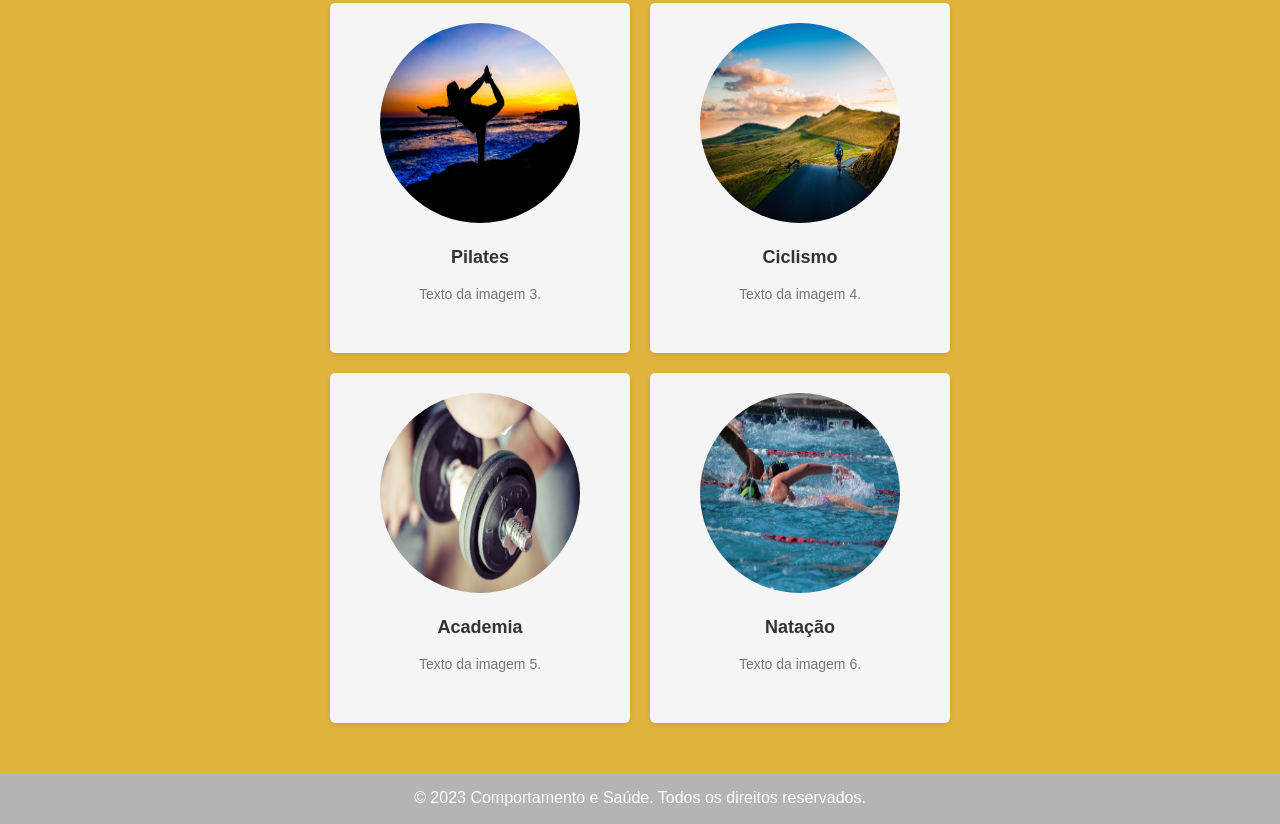
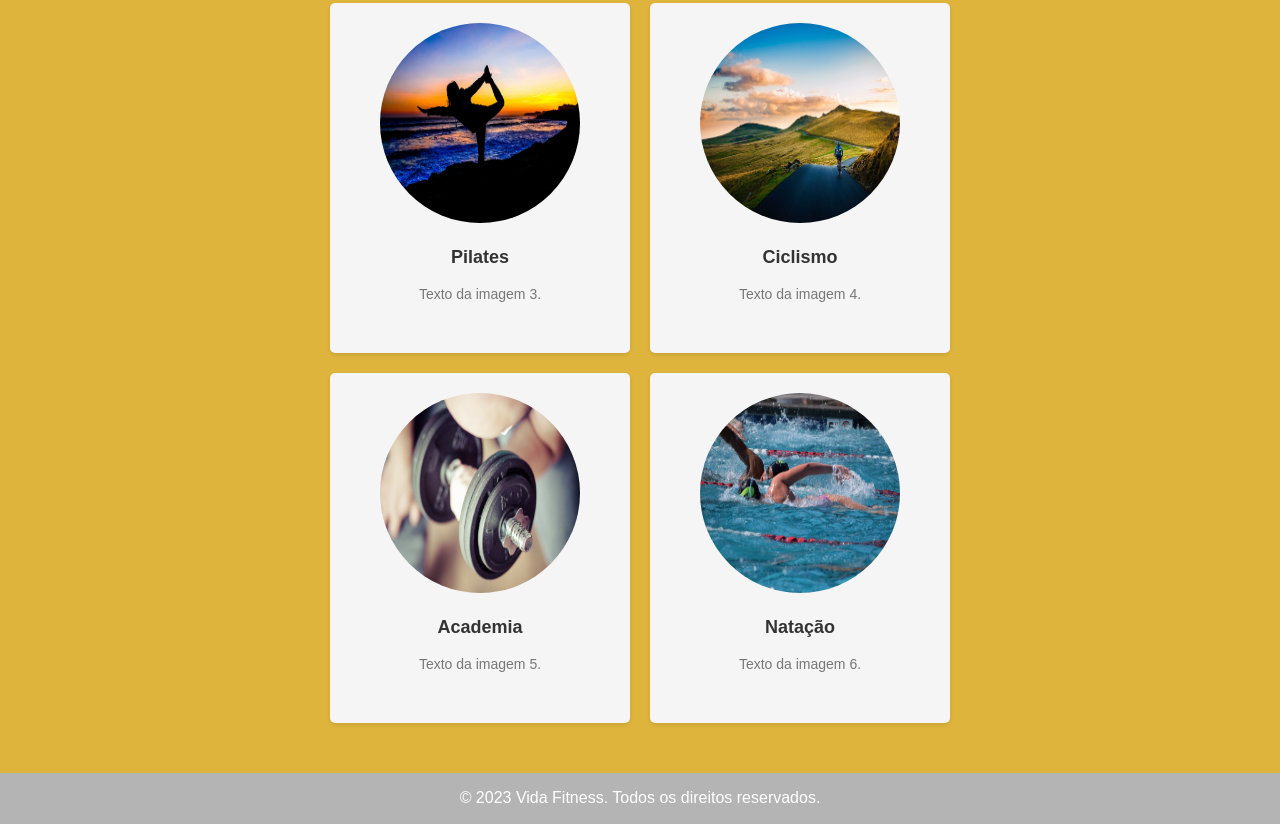
Before and after one commit to FTYSKENSHIN/meusite, a plain HTML site: page exercicios.html in a window 1280 px wide. Shown: the part 747-1571 px from the top of the page. Drawn offline with Linux system fonts and the light colour scheme.

Commit message:
Update exercicios.html

```diff
--- a/exercicios.html
+++ b/exercicios.html
@@ -70,7 +70,7 @@
   </section>
 
   <footer>
-    <p>&copy; 2023 Comportamento e Saúde. Todos os direitos reservados.</p>
+    <p>&copy; 2023 Vida Fitness. Todos os direitos reservados.</p>
   </footer>
 
   <script src="comportamentoPagina.js"></script>
```
